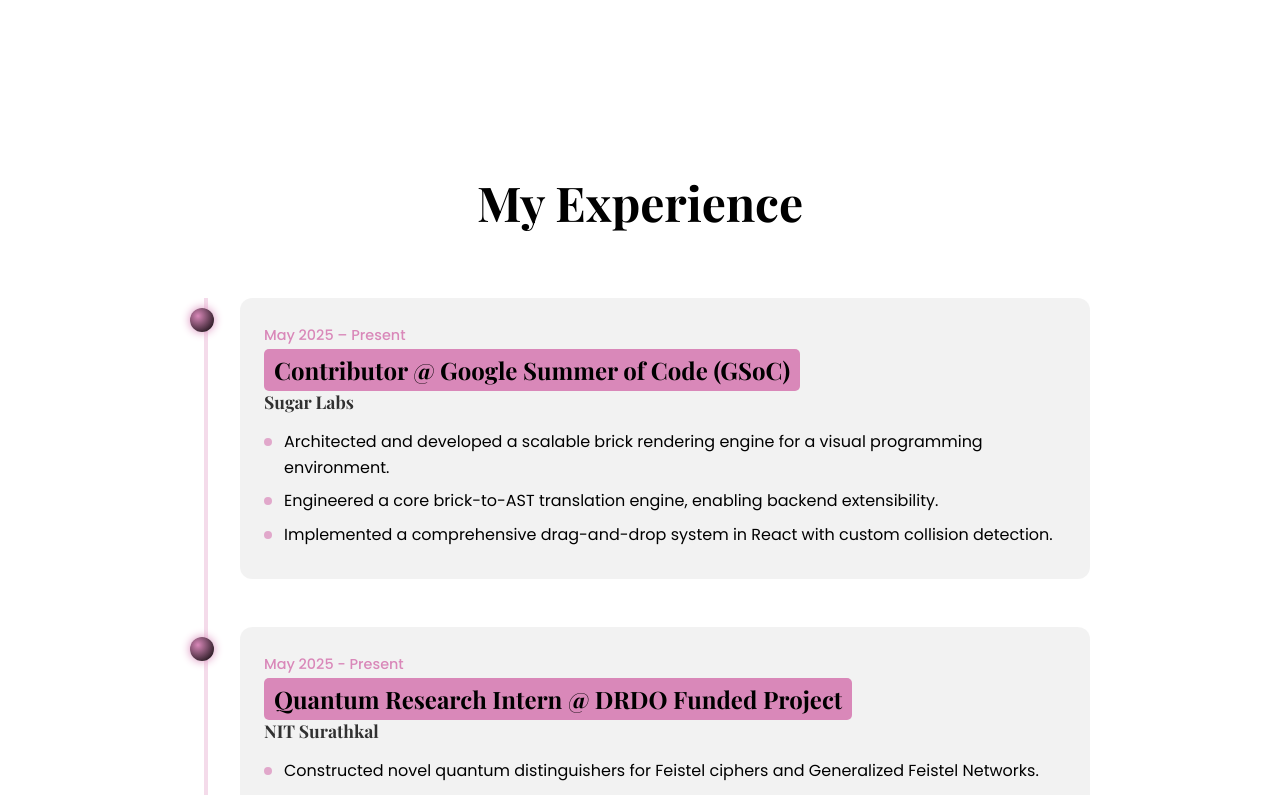
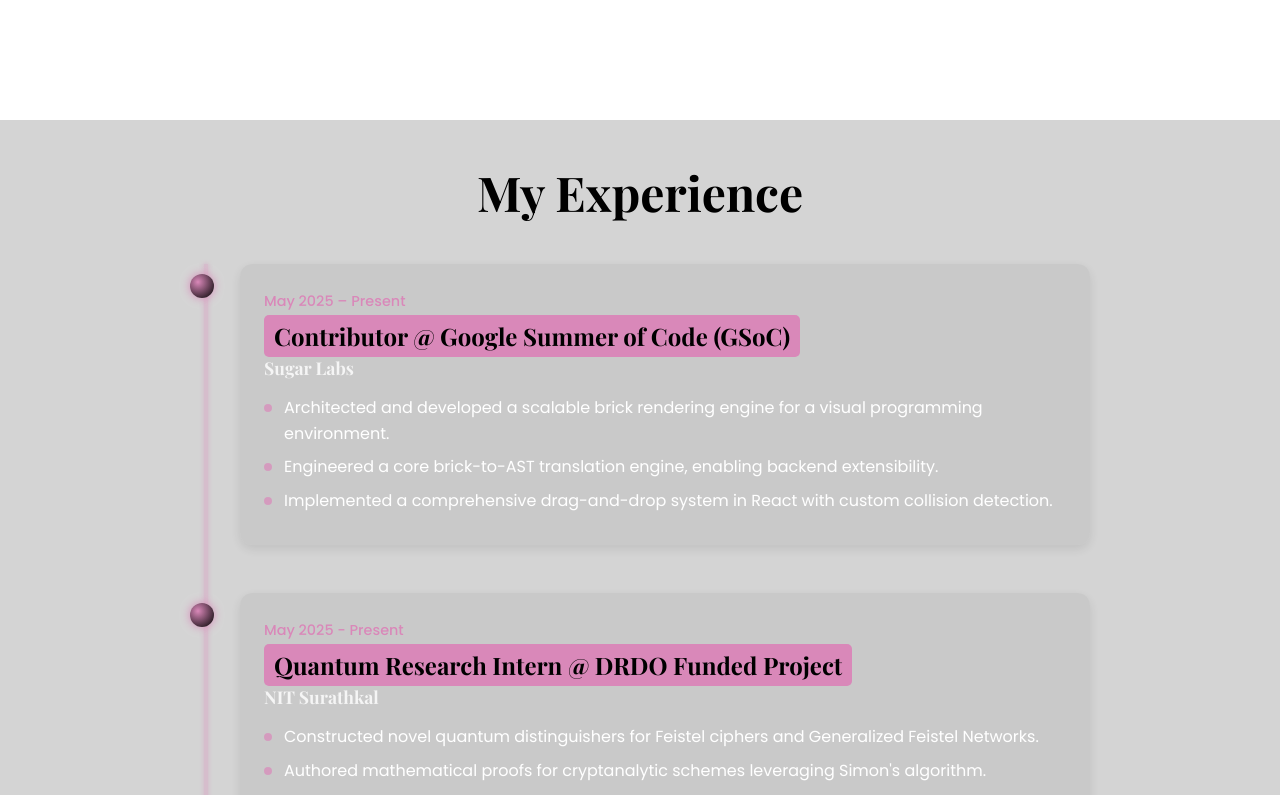
Before and after one commit to saumyashahi/My-Portfolio, a React (Vite) app: page / in a window 1280 px wide. Shown: the part 680-1475 px from the top of the page. Built offline with nearby package versions, Linux system fonts and the light colour scheme.

Commit message:
feat(experience): add and update all files related to the Experience section

```diff
--- a/src/components/Experience/Experience.css
+++ b/src/components/Experience/Experience.css
@@ -1,14 +1,16 @@
 .experience-section {
-    padding: 50px 5%;
+    padding: 40px 5% 60px 5%;
     color: var(--text-color);
     position: relative;
     z-index: 1;
-    overflow-x: hidden; /* Prevents horizontal scroll from animations */
+    background: rgba(0, 0, 0, 0.168); /* White overlay to lighten */
+    overflow-x: hidden; /*Prevents horizontal scroll from animations */
   }
 
   .experience-title {
     text-align: center;
-    margin-bottom: 4rem;
+    color: var(--accent-color);
+    margin-bottom: 2.5rem;
     font-family: 'Playfair Display', serif;
   }
 
@@ -35,8 +37,9 @@
     left: 14px;
     height: 100%;
     width: 4px;
-    background: var(--accent-color);
+    background: linear-gradient(to bottom, var(--accent-color) 60%, transparent 100%);
     opacity: 0.3;
+    box-shadow: 0 0 4px 1px var(--accent-color);
   }
 
   .timeline-item {
@@ -70,6 +73,14 @@
     background-color: var(--card-background);
     padding: 1.5rem;
     border-radius: 12px;
+    box-shadow: 0 4px 12px var(--shadow-color);
+    transition: transform 0.3s ease;
+    color: #fff;
+  }
+
+  .timeline-content:hover {
+    transform: translateY(-5px) scale(1.02);
+    box-shadow: 0 8px 24px var(--shadow-color);
   }
 
   .timeline-date {
```
